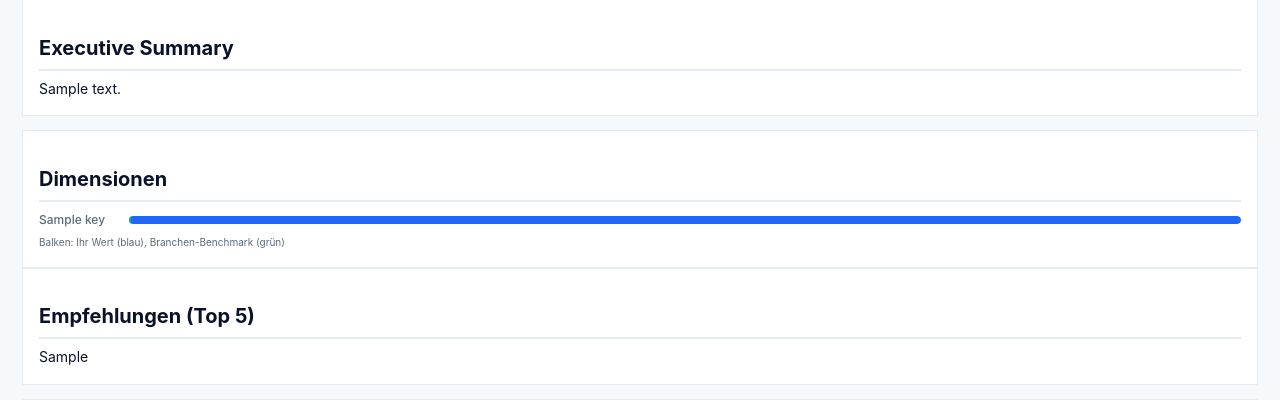
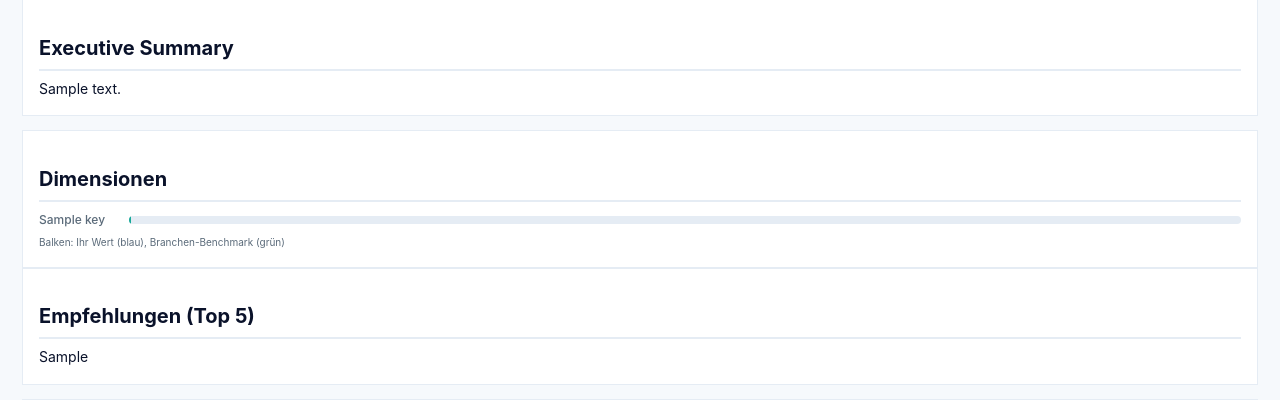
Before and after one commit to Wolf-Achtung/make-ki-backend-neu, a Python web app: template templates/pdf_template.html in a window 1280 px wide. Shown: the part 434-834 px from the top of the page. Run offline with Jinja, Linux system fonts and the light colour scheme; the template is opened without the code that fills it: most values are stand-ins (such as "Sample title", 1, 10 or a date in 2020); grey boxes marked "Sample" are stand-in pictures.

Commit message:
Add files via upload

```diff
--- a/templates/pdf_template.html
+++ b/templates/pdf_template.html
@@ -72,8 +72,14 @@ bottom:2px}
         /* The blue bar (your value).  Use relative positioning so the width
            attribute (set inline via style="width:XX%;") applies correctly. */
         .benchmark-bar span.you{
+          /* Render the own-value bar as an absolutely positioned element so the
+             inline width (set via style="width:XX%;") takes effect.  Without
+             absolute positioning the bar may not be visible in some PDF
+             renderers. */
           display:block;
-          position:relative;
+          position:absolute;
+          left:0;
+          top:0;
           height:8px;
           background:var(--brand-blue);
           border-radius:4px;
--- a/templates/pdf_template_en.html
+++ b/templates/pdf_template_en.html
@@ -61,8 +61,12 @@ radius:12px;padding:10px;text-align:center}
         .benchmark-bar{flex:1;height:8px;background:#e5ecf4;border-radius:4px;position:relative;overflow:hidden}
         /* Blue bar representing your value: relative so width style works */
         .benchmark-bar span.you{
+          /* Render the own-value bar as an absolutely positioned element so the
+             inline width (set via style="width:XX%;") takes effect. */
           display:block;
-          position:relative;
+          position:absolute;
+          left:0;
+          top:0;
           height:8px;
           background:var(--brand-blue);
           border-radius:4px;
```
